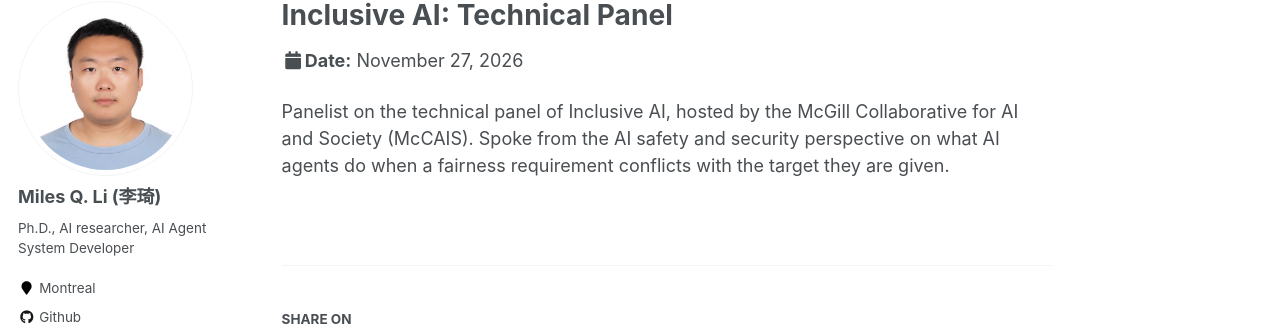
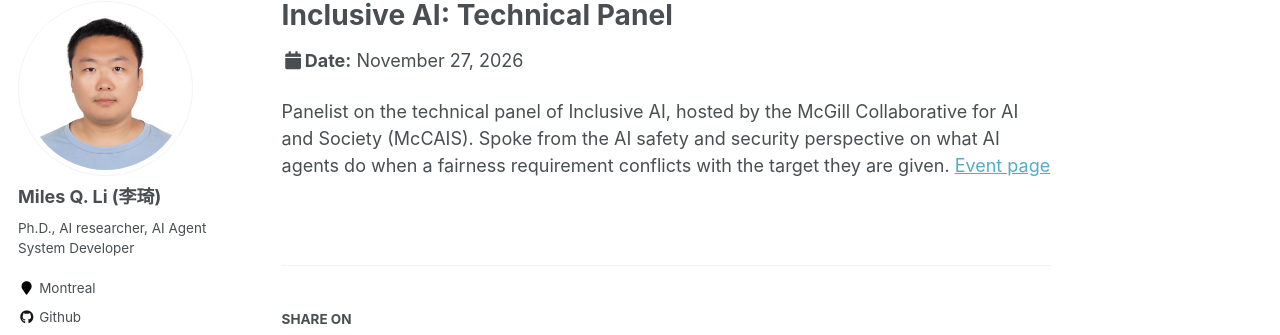
Before and after one commit to MilesQLi/milesqli.github.io, a Jekyll site: the page built from _talks/2026-11-27-mccais-inclusive-ai.md, in a window 1280 px wide. Shown: the part 117-452 px from the top of the page. Built offline with Jekyll 4.4.1, drawn with Linux system fonts in a browser that asks for light colours; some web fonts are replaced; a script that is not in the unit is left out.

Commit message:
Add ICML 2027 reviewing and McCAIS panel event link

```diff
--- a/_talks/2026-11-27-mccais-inclusive-ai.md
+++ b/_talks/2026-11-27-mccais-inclusive-ai.md
@@ -8,4 +8,4 @@ date: 2026-11-27
 location: "Montreal, Canada"
 ---
 
-Panelist on the technical panel of Inclusive AI, hosted by the McGill Collaborative for AI and Society (McCAIS). Spoke from the AI safety and security perspective on what AI agents do when a fairness requirement conflicts with the target they are given.
+Panelist on the technical panel of Inclusive AI, hosted by the McGill Collaborative for AI and Society (McCAIS). Spoke from the AI safety and security perspective on what AI agents do when a fairness requirement conflicts with the target they are given. [Event page](https://mcgill-cdsi.libcal.com/event/4085591)
```
Also changed, not shown: _pages/cv.md (+1 -0 lines).
